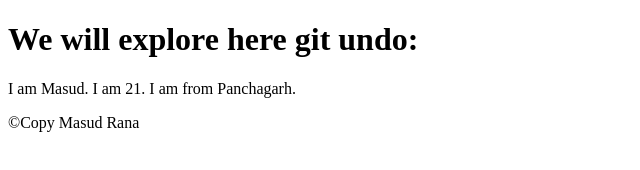
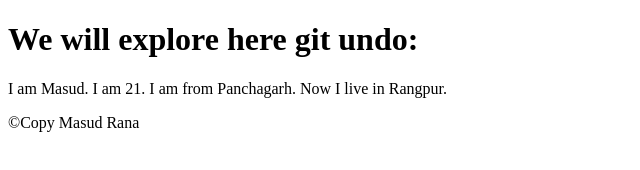
Before and after one commit to dev-masudRana/github-undo, a plain HTML site: page index.html in a window 1280 px wide. Shown: the whole page, without its empty margins (0-640 px from the left). Drawn offline with Linux system fonts and the light colour scheme.

Commit message:
second commit

```diff
--- a/index.html
+++ b/index.html
@@ -13,6 +13,8 @@
         I am Masud.
         I am 21.
         I am from Panchagarh.
+
+        Now I live in Rangpur.
     </main>
     <footer>
         <p>&copy;Copy Masud Rana</p>
```
Also changed, not shown: git-commands.txt (added).
